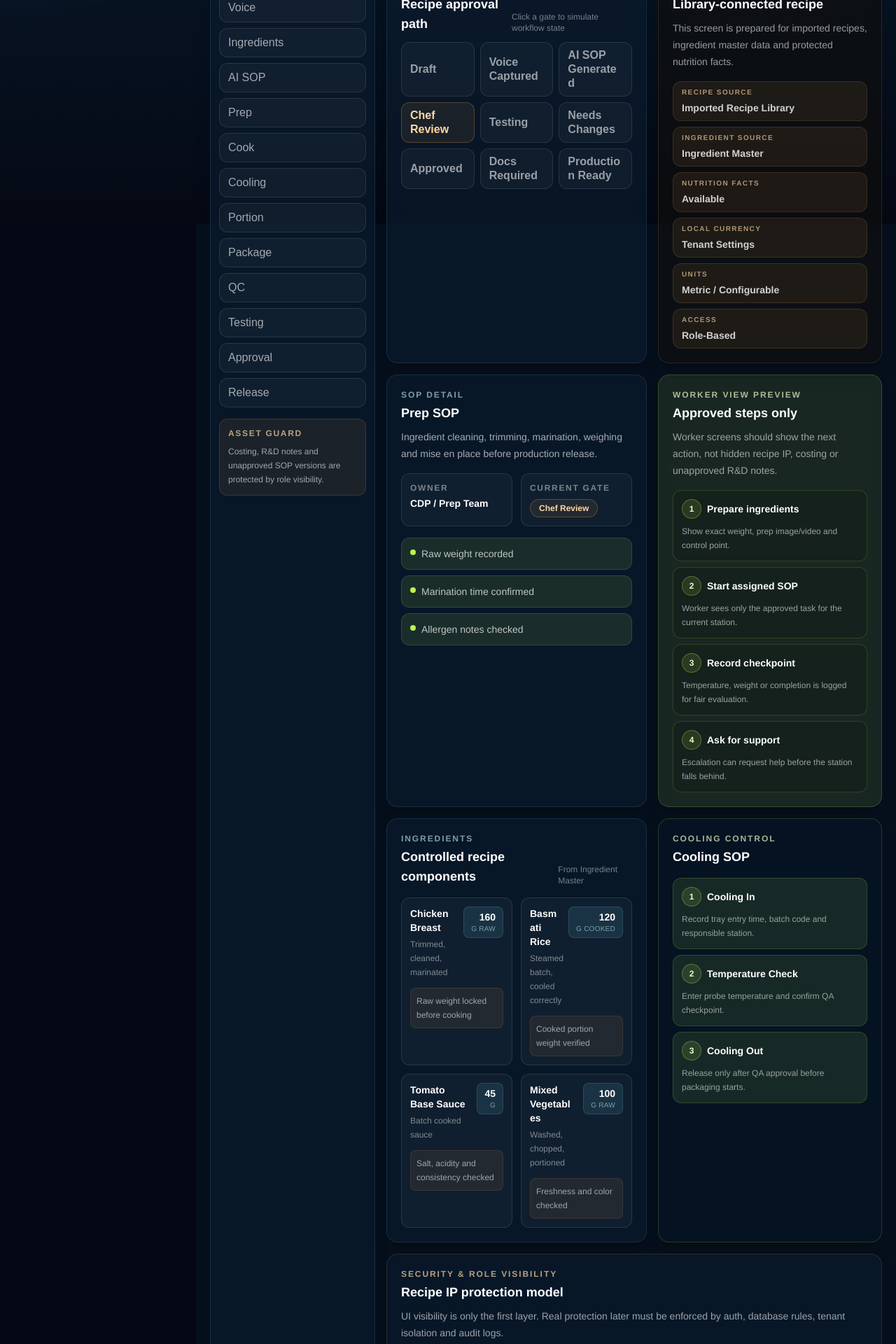
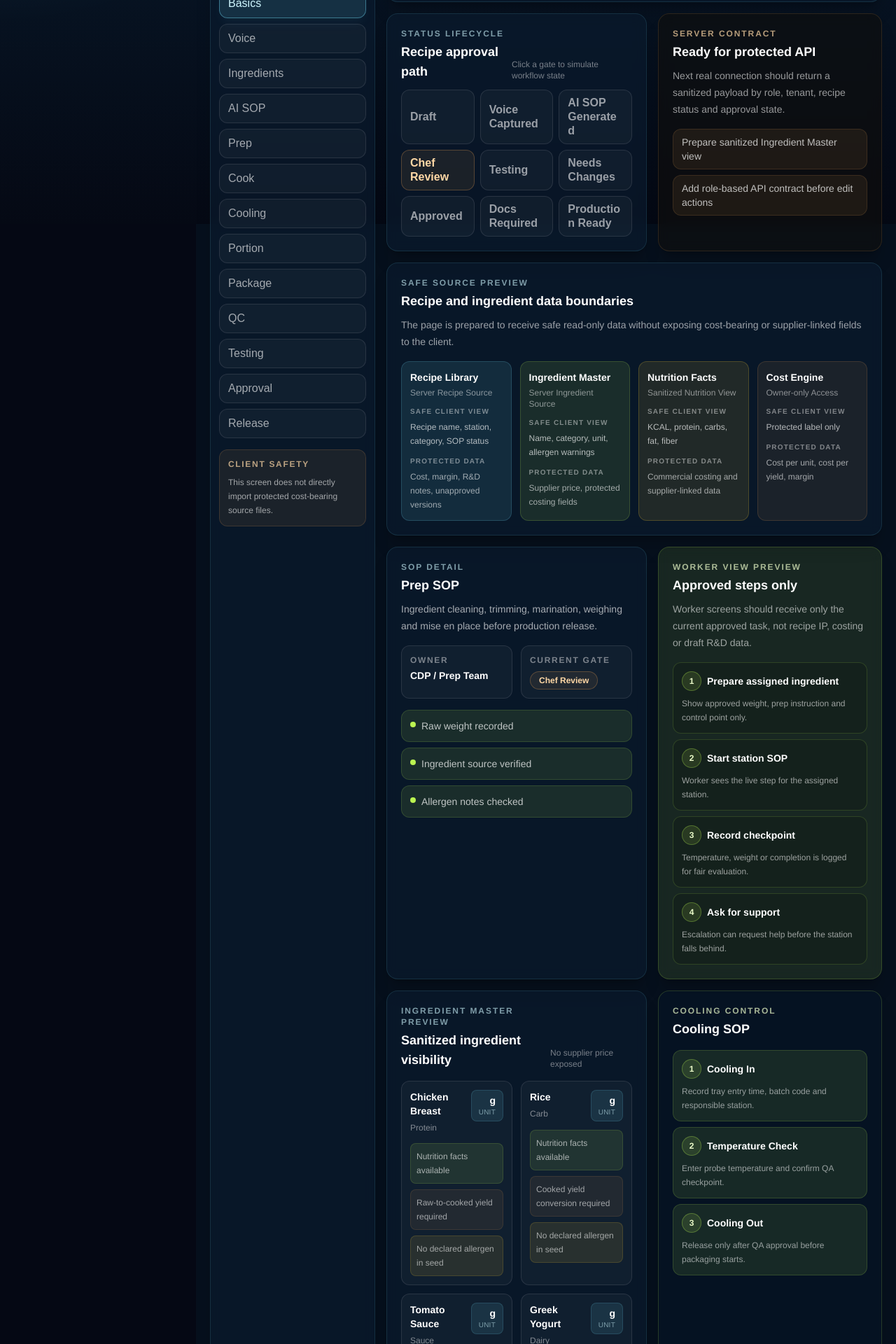
Before and after one commit to ammsofia11-wq/g7-mvpos, a Next.js app: page /recipe-studio in a window 1280 px wide. Shown: the part 480-2400 px from the top of the page at 70% size. Built offline with nearby package versions, Linux system fonts and the light colour scheme.

Commit message:
RS-2A Recipe Studio safe source preview

```diff
--- a/app/(app)/recipe-studio/page.tsx
+++ b/app/(app)/recipe-studio/page.tsx
@@ -28,12 +28,13 @@ type StudioTab =
   | "Approval"
   | "Release"
 
-type Ingredient = {
+type IngredientPreview = {
   name: string
-  quantity: string
+  category: string
   unit: string
-  prep: string
-  controlPoint: string
+  nutrition: string
+  yieldRule: string
+  allergenRule: string
 }
 
 type SopCard = {
@@ -54,7 +55,7 @@ type MetricCard = {
 type RoleAccess = {
   role: string
   canSee: string
-  protectedFrom: string
+  hidden: string
   accent: "blue" | "copper" | "lime" | "amber"
 }
 
@@ -62,6 +63,14 @@ type WorkerStep = {
   step: string
   action: string
   support: string
+}
+
+type SourcePreview = {
+  label: string
+  value: string
+  safeClientView: string
+  protectedData: string
+  accent: "blue" | "copper" | "lime" | "amber"
 }
 
 const studioTabs: StudioTab[] = [
@@ -104,55 +113,90 @@ const shortStatusLabel: Record<RecipeStatus, string> = {
   "Production Ready": "Production Ready",
 }
 
-const ingredients: Ingredient[] = [
-  {
-    name: "Chicken Breast",
-    quantity: "160",
-    unit: "g raw",
-    prep: "Trimmed, cleaned, marinated",
-    controlPoint: "Raw weight locked before cooking",
-  },
-  {
-    name: "Basmati Rice",
-    quantity: "120",
-    unit: "g cooked",
-    prep: "Steamed batch, cooled correctly",
-    controlPoint: "Cooked portion weight verified",
-  },
-  {
-    name: "Tomato Base Sauce",
-    quantity: "45",
-    unit: "g",
-    prep: "Batch cooked sauce",
-    controlPoint: "Salt, acidity and consistency checked",
-  },
-  {
-    name: "Mixed Vegetables",
-    quantity: "100",
-    unit: "g raw",
-    prep: "Washed, chopped, portioned",
-    controlPoint: "Freshness and color checked",
-  },
-]
-
 const metrics: MetricCard[] = [
   {
-    label: "NUTRITION",
-    value: "620 KCAL",
-    caption: "From recipe nutrition facts",
+    label: "SOURCE",
+    value: "Ready",
+    caption: "Prepared for safe server recipe source",
     accent: "blue",
   },
   {
     label: "COST",
     value: "Protected",
-    caption: "Visible to owner roles only",
+    caption: "Never exposed to worker client view",
     accent: "copper",
   },
   {
-    label: "TESTING",
-    value: "2 / 3",
-    caption: "Kitchen trials passed",
+    label: "RELEASE",
+    value: "Gated",
+    caption: "Recipe must pass approval workflow",
     accent: "lime",
+  },
+]
+
+const ingredientPreview: IngredientPreview[] = [
+  {
+    name: "Chicken Breast",
+    category: "Protein",
+    unit: "g",
+    nutrition: "Nutrition facts available",
+    yieldRule: "Raw-to-cooked yield required",
+    allergenRule: "No declared allergen in seed",
+  },
+  {
+    name: "Rice",
+    category: "Carb",
+    unit: "g",
+    nutrition: "Nutrition facts available",
+    yieldRule: "Cooked yield conversion required",
+    allergenRule: "No declared allergen in seed",
+  },
+  {
+    name: "Tomato Sauce",
+    category: "Sauce",
+    unit: "g",
+    nutrition: "Nutrition facts available",
+    yieldRule: "Batch consistency check required",
+    allergenRule: "Allergen review required before release",
+  },
+  {
+    name: "Greek Yogurt",
+    category: "Dairy",
+    unit: "g",
+    nutrition: "Nutrition facts available",
+    yieldRule: "Stable yield rule",
+    allergenRule: "Contains dairy",
+  },
+]
+
+const sourcePreview: SourcePreview[] = [
+  {
+    label: "Recipe Library",
+    value: "Server Recipe Source",
+    safeClientView: "Recipe name, station, category, SOP status",
+    protectedData: "Cost, margin, R&D notes, unapproved versions",
+    accent: "blue",
+  },
+  {
+    label: "Ingredient Master",
+    value: "Server Ingredient Source",
+    safeClientView: "Name, category, unit, allergen warnings",
+    protectedData: "Supplier price, protected costing fields",
+    accent: "lime",
+  },
+  {
+    label: "Nutrition Facts",
+    value: "Sanitized Nutrition View",
+    safeClientView: "KCAL, protein, carbs, fat, fiber",
+    protectedData: "Commercial costing and supplier-linked data",
+    accent: "amber",
+  },
+  {
+    label: "Cost Engine",
+    value: "Owner-only Access",
+    safeClientView: "Protected label only",
+    protectedData: "Cost per unit, cost per yield, margin",
+    accent: "copper",
   },
 ]
 
@@ -165,7 +209,7 @@ const sopCards: SopCard[] = [
       "Ingredient cleaning, trimming, marination, weighing and mise en place before production release.",
     checks: [
       "Raw weight recorded",
-      "Marination time confirmed",
+      "Ingredient source verified",
       "Allergen notes checked",
     ],
   },
@@ -209,11 +253,11 @@ const sopCards: SopCard[] = [
 
 const tabDescriptions: Record<StudioTab, string> = {
   Basics:
-    "Recipe identity, category, production purpose, kitchen ownership and source library link.",
+    "Recipe identity, category, production purpose, kitchen ownership and safe source connection state.",
   Voice:
-    "Chef voice notes are captured as protected R&D input before SOP generation.",
+    "Chef voice notes are treated as protected R&D input before SOP generation.",
   Ingredients:
-    "Controlled ingredients from the Ingredient Master with quantities, prep rules and control points.",
+    "Controlled ingredients from Ingredient Master with nutrition, yield and allergen visibility rules.",
   "AI SOP":
     "AI-generated SOP draft based on chef input, ingredient rules and kitchen production standards.",
   Prep:
@@ -239,26 +283,26 @@ const tabDescriptions: Record<StudioTab, string> = {
 const roleAccess: RoleAccess[] = [
   {
     role: "Owner",
-    canSee: "Costing, yield, margin, approval history and full recipe asset.",
-    protectedFrom: "Cannot be hidden from ownership authority.",
+    canSee: "Costing, yield, margin, approval history and full protected recipe asset.",
+    hidden: "Nothing hidden from ownership authority.",
     accent: "copper",
   },
   {
     role: "Chef",
     canSee: "Recipe build, SOP, testing notes, ingredients and production method.",
-    protectedFrom: "Cannot release without approval gate.",
+    hidden: "Cannot bypass final approval lock.",
     accent: "blue",
   },
   {
     role: "QA",
     canSee: "Cooling, temperature checks, QC rules, allergens and release gates.",
-    protectedFrom: "Cannot edit costing or commercial data.",
+    hidden: "Costing and commercial margin hidden.",
     accent: "amber",
   },
   {
     role: "Worker",
-    canSee: "Approved step-by-step SOP only when recipe is production ready.",
-    protectedFrom: "No costing, R&D notes or unapproved recipe versions.",
+    canSee: "Approved step-by-step task only after production release.",
+    hidden: "Costing, R&D notes, draft versions and full recipe IP hidden.",
     accent: "lime",
   },
 ]
@@ -266,13 +310,13 @@ const roleAccess: RoleAccess[] = [
 const workerSteps: WorkerStep[] = [
   {
     step: "1",
-    action: "Prepare ingredients",
-    support: "Show exact weight, prep image/video and control point.",
+    action: "Prepare assigned ingredient",
+    support: "Show approved weight, prep instruction and control point only.",
   },
   {
     step: "2",
-    action: "Start assigned SOP",
-    support: "Worker sees only the approved task for the current station.",
+    action: "Start station SOP",
+    support: "Worker sees the live step for the assigned station.",
   },
   {
     step: "3",
@@ -286,38 +330,11 @@ const workerSteps: WorkerStep[] = [
   },
 ]
 
-const sourceState = [
-  {
-    label: "Recipe Source",
-    value: "Imported Recipe Library",
-  },
-  {
-    label: "Ingredient Source",
-    value: "Ingredient Master",
-  },
-  {
-    label: "Nutrition Facts",
-    value: "Available",
-  },
-  {
-    label: "Local Currency",
-    value: "Tenant Settings",
-  },
-  {
-    label: "Units",
-    value: "Metric / Configurable",
-  },
-  {
-    label: "Access",
-    value: "Role-Based",
-  },
-]
-
 const nextActions = [
-  "Complete missing cooling documentation",
-  "Lock nutrition facts before approval",
-  "Review worker-facing SOP preview",
-  "Send final version to Chef Review",
+  "Connect Recipe Studio to a server-safe recipe preview",
+  "Keep costing fields outside the client bundle",
+  "Prepare sanitized Ingredient Master view",
+  "Add role-based API contract before edit actions",
 ]
 
 const coolingSteps = [
@@ -333,6 +350,15 @@ const coolingSteps = [
     title: "Cooling Out",
     detail: "Release only after QA approval before packaging starts.",
   },
+]
+
+const securityRules = [
+  "No direct client import of cost-bearing recipe data",
+  "No worker access to supplier pricing or R&D notes",
+  "Owner-only cost and margin visibility",
+  "Server/API must sanitize recipe payload by role",
+  "Tenant isolation required before real customer data",
+  "Audit log required for recipe edits and approvals",
 ]
 
 const statusStyles: Record<RecipeStatus, string> = {
@@ -354,6 +380,13 @@ const metricAccentStyles: Record<MetricCard["accent"], string> = {
 }
 
 const roleAccentStyles: Record<RoleAccess["accent"], string> = {
+  blue: "border-[#76E4FF]/18 bg-[#76E4FF]/10",
+  copper: "border-[#C78A4A]/20 bg-[#C78A4A]/10",
+  lime: "border-lime-300/18 bg-lime-300/10",
+  amber: "border-amber-300/20 bg-amber-300/10",
+}
+
+const sourceAccentStyles: Record<SourcePreview["accent"], string> = {
   blue: "border-[#76E4FF]/18 bg-[#76E4FF]/10",
   copper: "border-[#C78A4A]/20 bg-[#C78A4A]/10",
   lime: "border-lime-300/18 bg-lime-300/10",
@@ -393,7 +426,7 @@ export default function RecipeStudioPage() {
                 </div>
 
                 <div className="inline-flex max-w-full items-center rounded-full border border-[#C78A4A]/25 bg-[#C78A4A]/10 px-3 py-1 text-[11px] font-semibold uppercase tracking-[0.16em] text-[#FFD8A6]">
-                  Protected Recipe Asset
+                  Safe Source Preview
                 </div>
               </div>
 
@@ -402,9 +435,9 @@ export default function RecipeStudioPage() {
               </h1>
 
               <p className="mt-2 max-w-3xl text-sm leading-6 text-white/68 sm:text-[15px]">
-                Control recipe IP, ingredients, nutrition facts, SOPs, testing,
-                approval gates and production release from one protected
-                workspace.
+                Prepare Recipe Studio for secure server-side connection to the
+                recipe library, ingredient master, nutrition facts, yield rules
+                and protected costing layer.
               </p>
 
               <div className="mt-4 grid min-w-0 grid-cols-1 gap-2 sm:grid-cols-2">
@@ -414,7 +447,7 @@ export default function RecipeStudioPage() {
                     className="rounded-xl border border-lime-300/18 bg-lime-300/10 px-3 py-2 text-sm text-lime-50"
                   >
                     <span className="font-semibold text-lime-100">
-                      Next action:
+                      Architecture action:
                     </span>{" "}
                     {action}
                   </div>
@@ -490,11 +523,11 @@ export default function RecipeStudioPage() {
 
             <div className="mt-4 hidden rounded-xl border border-[#C78A4A]/20 bg-[#C78A4A]/10 p-3 lg:block">
               <div className="text-xs font-semibold uppercase tracking-[0.14em] text-[#FFD8A6]/70">
-                Asset Guard
+                Client Safety
               </div>
               <p className="mt-2 text-xs leading-5 text-white/60">
-                Costing, R&D notes and unapproved SOP versions are protected by
-                role visibility.
+                This screen does not directly import protected cost-bearing
+                source files.
               </p>
             </div>
           </aside>
@@ -563,31 +596,74 @@ export default function RecipeStudioPage() {
 
               <div className="min-w-0 rounded-2xl border border-[#C78A4A]/18 bg-[#120F0B]/55 p-4 shadow-xl shadow-black/20 backdrop-blur sm:p-5">
                 <div className="text-xs font-semibold uppercase tracking-[0.16em] text-[#FFD8A6]/70">
-                  Source State
+                  Server Contract
                 </div>
                 <h3 className="mt-1 text-lg font-bold text-white">
-                  Library-connected recipe
+                  Ready for protected API
                 </h3>
                 <p className="mt-2 text-sm leading-6 text-white/58">
-                  This screen is prepared for imported recipes, ingredient
-                  master data and protected nutrition facts.
+                  Next real connection should return a sanitized payload by
+                  role, tenant, recipe status and approval state.
                 </p>
 
                 <div className="mt-4 grid gap-2">
-                  {sourceState.map((item) => (
+                  {nextActions.slice(2).map((action) => (
                     <div
-                      key={item.label}
-                      className="rounded-xl border border-[#C78A4A]/18 bg-[#C78A4A]/10 px-3 py-2"
+                      key={action}
+                      className="rounded-xl border border-[#C78A4A]/18 bg-[#C78A4A]/10 px-3 py-2 text-sm text-white/72"
                     >
-                      <div className="text-[10px] font-semibold uppercase tracking-[0.14em] text-[#FFD8A6]/65">
-                        {item.label}
-                      </div>
-                      <div className="mt-1 text-sm font-semibold text-white/80">
-                        {item.value}
-                      </div>
+                      {action}
                     </div>
                   ))}
                 </div>
+              </div>
+            </section>
+
+            <section className="min-w-0 rounded-2xl border border-[#76E4FF]/12 bg-[#0B1B2F]/68 p-4 shadow-xl shadow-black/20 backdrop-blur sm:p-5">
+              <div className="mb-4">
+                <div className="text-xs font-semibold uppercase tracking-[0.16em] text-[#CFF7FF]/60">
+                  Safe Source Preview
+                </div>
+                <h3 className="mt-1 text-lg font-bold text-white">
+                  Recipe and ingredient data boundaries
+                </h3>
+                <p className="mt-2 max-w-3xl text-sm leading-6 text-white/60">
+                  The page is prepared to receive safe read-only data without
+                  exposing cost-bearing or supplier-linked fields to the client.
+                </p>
+              </div>
+
+              <div className="grid min-w-0 grid-cols-1 gap-3 md:grid-cols-2 xl:grid-cols-4">
+                {sourcePreview.map((source) => (
+                  <div
+                    key={source.label}
+                    className={cn(
+                      "min-w-0 rounded-xl border p-3",
+                      sourceAccentStyles[source.accent]
+                    )}
+                  >
+                    <div className="text-sm font-bold text-white">
+                      {source.label}
+                    </div>
+                    <div className="mt-1 text-xs text-white/50">
+                      {source.value}
+                    </div>
+
+                    <div className="mt-3 text-[10px] font-semibold uppercase tracking-[0.12em] text-white/45">
+                      Safe client view
+                    </div>
+                    <p className="mt-1 text-xs leading-5 text-white/68">
+                      {source.safeClientView}
+                    </p>
+
+                    <div className="mt-3 text-[10px] font-semibold uppercase tracking-[0.12em] text-white/45">
+                      Protected data
+                    </div>
+                    <p className="mt-1 text-xs leading-5 text-white/60">
+                      {source.protectedData}
+                    </p>
+                  </div>
+                ))}
               </div>
             </section>
 
@@ -651,8 +727,8 @@ export default function RecipeStudioPage() {
                   Approved steps only
                 </h3>
                 <p className="mt-2 text-sm leading-6 text-white/58">
-                  Worker screens should show the next action, not hidden recipe
-                  IP, costing or unapproved R&D notes.
+                  Worker screens should receive only the current approved task,
+                  not recipe IP, costing or draft R&D data.
                 </p>
 
                 <div className="mt-4 grid gap-2">
@@ -683,19 +759,19 @@ export default function RecipeStudioPage() {
                 <div className="mb-4 flex min-w-0 flex-col gap-1 sm:flex-row sm:items-end sm:justify-between">
                   <div>
                     <div className="text-xs font-semibold uppercase tracking-[0.16em] text-[#CFF7FF]/60">
-                      Ingredients
+                      Ingredient Master Preview
                     </div>
                     <h3 className="mt-1 text-lg font-bold text-white">
-                      Controlled recipe components
+                      Sanitized ingredient visibility
                     </h3>
                   </div>
                   <p className="text-xs text-white/45">
-                    From Ingredient Master
+                    No supplier price exposed
                   </p>
                 </div>
 
                 <div className="grid min-w-0 grid-cols-1 gap-3 md:grid-cols-2">
-                  {ingredients.map((ingredient) => (
+                  {ingredientPreview.map((ingredient) => (
                     <div
                       key={ingredient.name}
                       className="min-w-0 rounded-xl border border-white/10 bg-white/[0.035] p-3"
@@ -706,22 +782,30 @@ export default function RecipeStudioPage() {
                             {ingredient.name}
                           </div>
                           <div className="mt-1 text-xs leading-5 text-white/48">
-                            {ingredient.prep}
+                            {ingredient.category}
                           </div>
                         </div>
 
                         <div className="shrink-0 rounded-lg border border-[#76E4FF]/15 bg-[#76E4FF]/10 px-2.5 py-1 text-right">
                           <div className="text-sm font-bold text-white">
-                            {ingredient.quantity}
+                            {ingredient.unit}
                           </div>
                           <div className="text-[10px] uppercase tracking-wide text-[#CFF7FF]/55">
-                            {ingredient.unit}
+                            unit
                           </div>
                         </div>
                       </div>
 
-                      <div className="mt-3 rounded-lg border border-[#C78A4A]/15 bg-[#C78A4A]/10 p-2 text-xs leading-5 text-white/58">
-                        {ingredient.controlPoint}
+                      <div className="mt-3 grid gap-2">
+                        <div className="rounded-lg border border-lime-300/14 bg-lime-300/10 p-2 text-xs leading-5 text-white/62">
+                          {ingredient.nutrition}
+                        </div>
+                        <div className="rounded-lg border border-[#C78A4A]/15 bg-[#C78A4A]/10 p-2 text-xs leading-5 text-white/58">
+                          {ingredient.yieldRule}
+                        </div>
+                        <div className="rounded-lg border border-amber-300/15 bg-amber-300/10 p-2 text-xs leading-5 text-white/58">
+                          {ingredient.allergenRule}
+                        </div>
                       </div>
                     </div>
                   ))}
@@ -762,16 +846,38 @@ export default function RecipeStudioPage() {
             <section className="min-w-0 rounded-2xl border border-[#C78A4A]/18 bg-[#0B1B2F]/68 p-4 shadow-xl shadow-black/20 backdrop-blur sm:p-5">
               <div className="mb-4">
                 <div className="text-xs font-semibold uppercase tracking-[0.16em] text-[#FFD8A6]/70">
-                  Security & Role Visibility
+                  Data Protection Layer
                 </div>
                 <h3 className="mt-1 text-lg font-bold text-white">
                   Recipe IP protection model
                 </h3>
                 <p className="mt-2 max-w-3xl text-sm leading-6 text-white/60">
-                  UI visibility is only the first layer. Real protection later
-                  must be enforced by auth, database rules, tenant isolation and
-                  audit logs.
+                  UI visibility is only the first layer. Real protection must be
+                  enforced by server auth, database rules, tenant isolation and
+                  audit logs before live customer data.
                 </p>
+              </div>
+
+              <div className="grid min-w-0 grid-cols-1 gap-3 md:grid-cols-2 xl:grid-cols-3">
+                {securityRules.map((rule) => (
+                  <div
+                    key={rule}
+                    className="rounded-xl border border-[#C78A4A]/16 bg-[#C78A4A]/10 p-3 text-sm leading-6 text-white/70"
+                  >
+                    {rule}
+                  </div>
+                ))}
+              </div>
+            </section>
+
+            <section className="min-w-0 rounded-2xl border border-[#C78A4A]/18 bg-[#0B1B2F]/68 p-4 shadow-xl shadow-black/20 backdrop-blur sm:p-5">
+              <div className="mb-4">
+                <div className="text-xs font-semibold uppercase tracking-[0.16em] text-[#FFD8A6]/70">
+                  Role Visibility
+                </div>
+                <h3 className="mt-1 text-lg font-bold text-white">
+                  Sanitized access by kitchen role
+                </h3>
               </div>
 
               <div className="grid min-w-0 grid-cols-1 gap-3 md:grid-cols-2 xl:grid-cols-4">
@@ -793,10 +899,10 @@ export default function RecipeStudioPage() {
                       {access.canSee}
                     </p>
                     <div className="mt-3 text-xs font-semibold uppercase tracking-[0.12em] text-white/45">
-                      Protected rule
+                      Hidden
                     </div>
                     <p className="mt-1 text-xs leading-5 text-white/60">
-                      {access.protectedFrom}
+                      {access.hidden}
                     </p>
                   </div>
                 ))}
```
